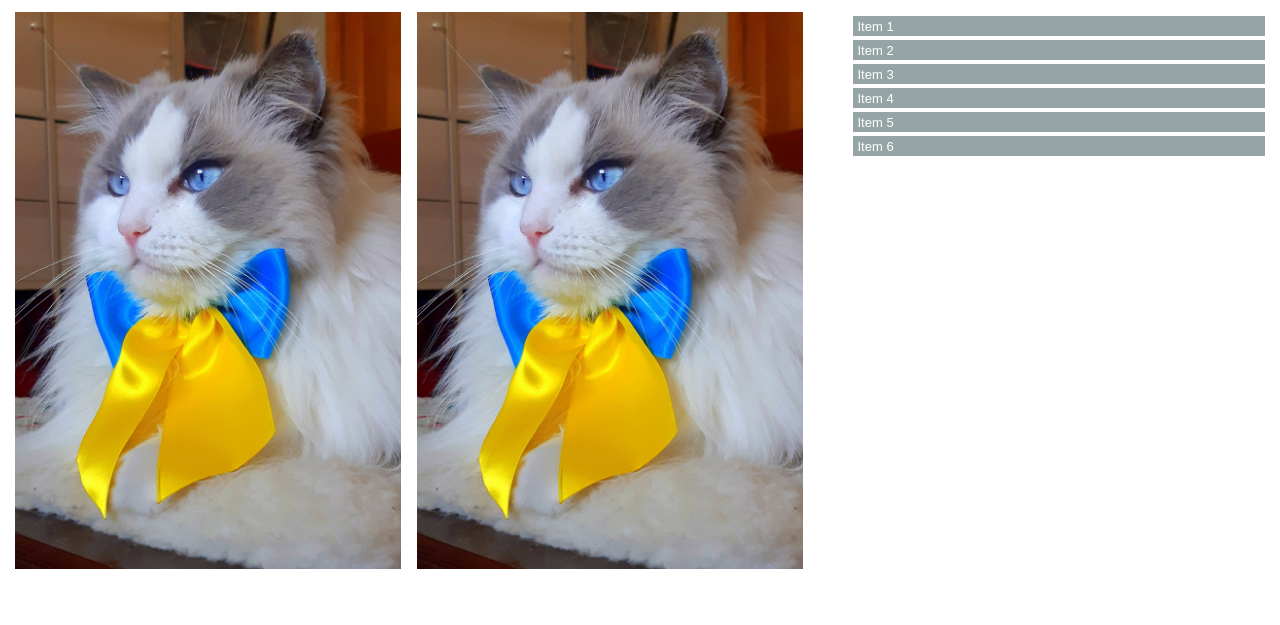
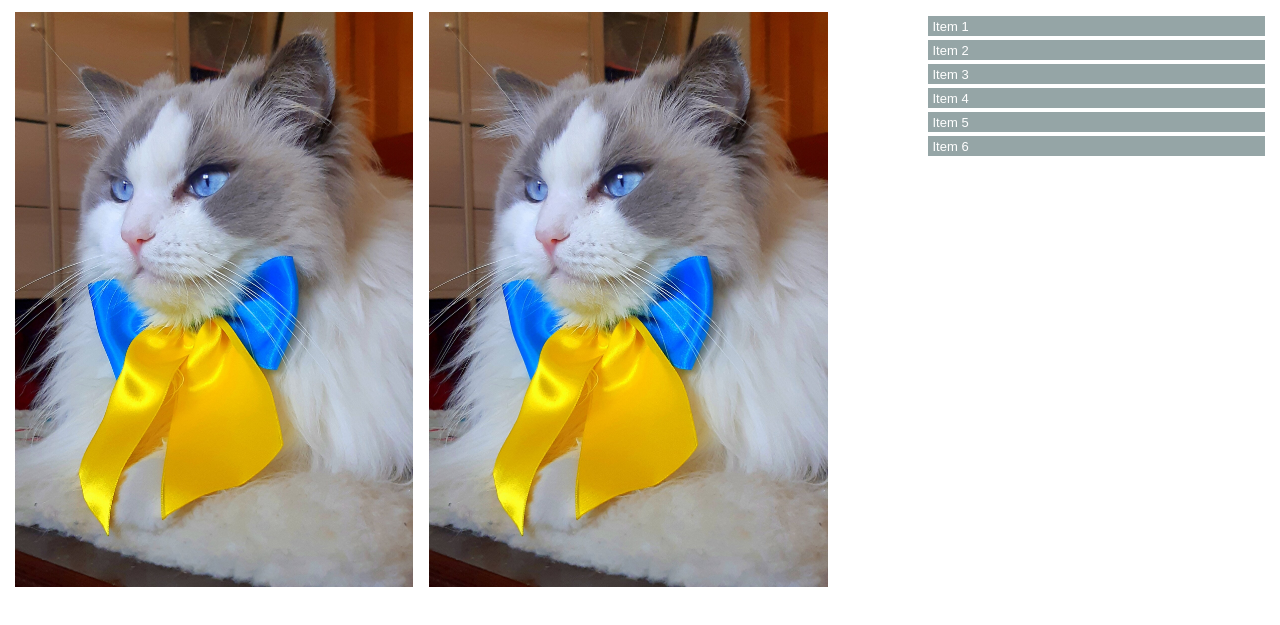
Before and after one commit to tetianatsymbal/mobile-first-layout, a plain HTML site: page index.html in a window 1280 px wide. Shown: the part 83-708 px from the top of the page. Drawn offline with nearby package versions, Linux system fonts and the light colour scheme.

Commit message:
implement media query width:640px

```diff
--- a/css/style.css
+++ b/css/style.css
@@ -19,9 +19,6 @@ body{
 h1,h2,h3,h4,h5,h6{
  margin: 0;
 }
-/* nav {
- margin: 0 auto;
-} */
 .header{
  background-color: #E74B3B;
  margin-bottom: 15px;
@@ -87,7 +84,7 @@ ul{
 }
 @media (min-width: 640px){
  .gallery__pics{
- width: 63%;
+ width: 65%;
  justify-content: space-between;
  }
  .gallery__figures{
@@ -100,7 +97,7 @@ ul{
   width: 49%;
  }
  .gallery__menu{
-  width: 33%;
+  width: 27%;
  }
 }
 @media (min-width: 1024px){
```
